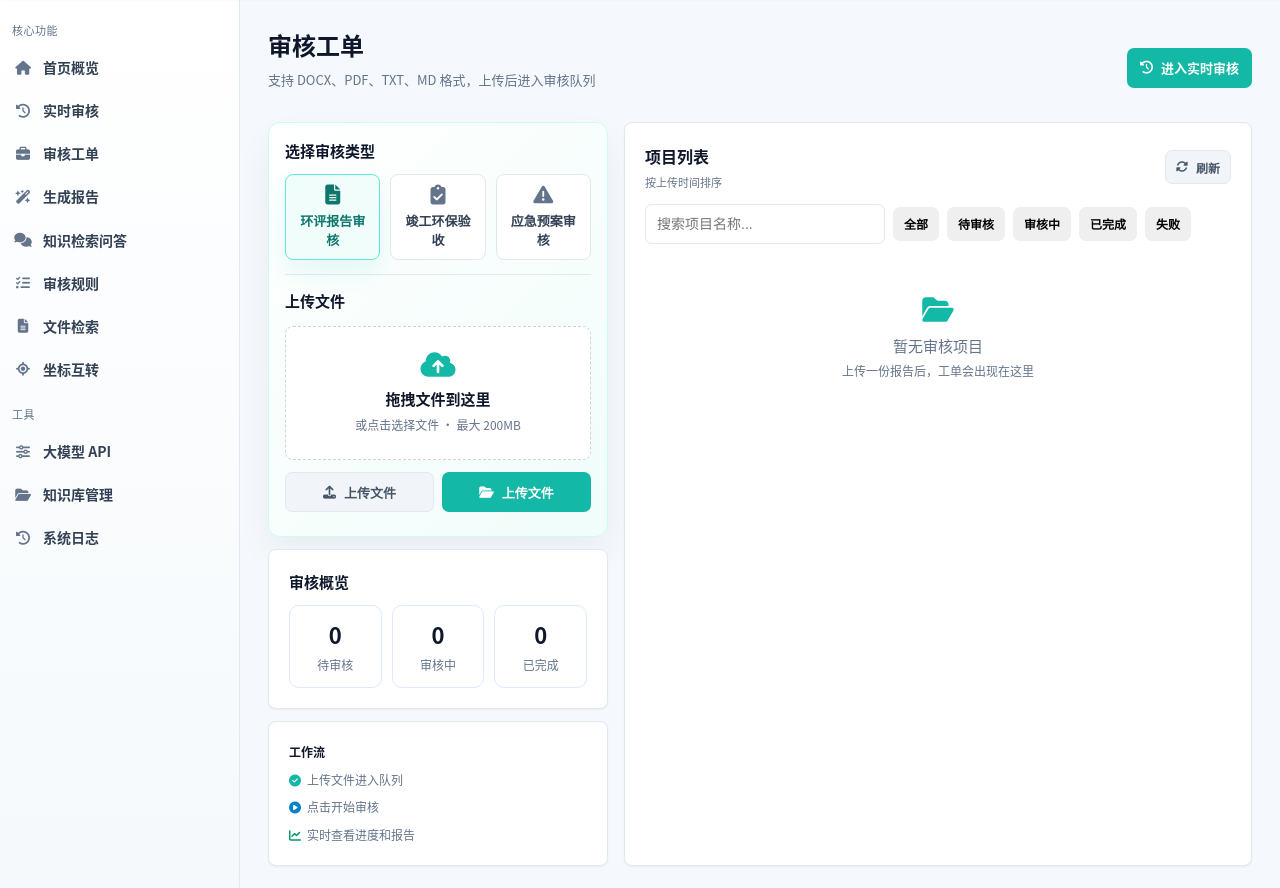
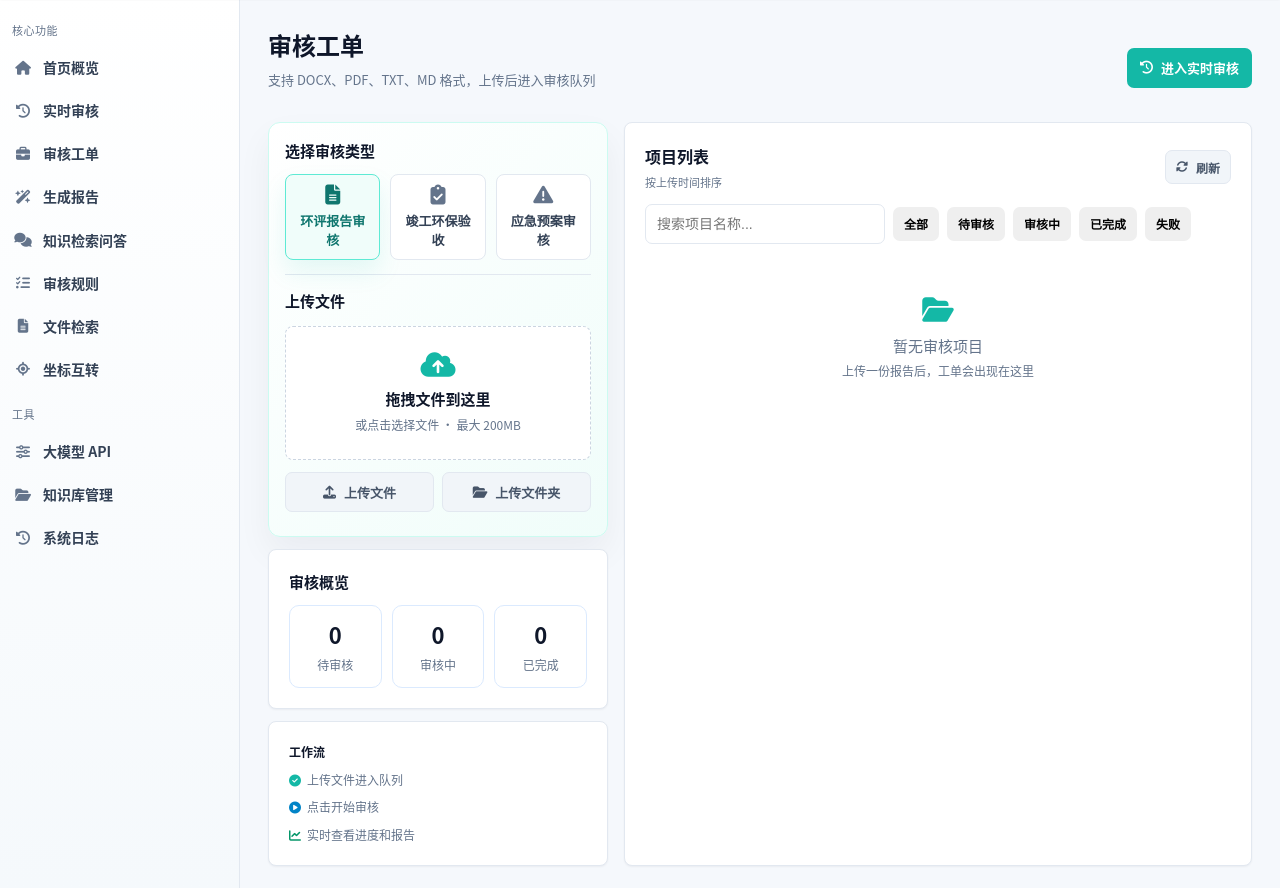
Before and after one commit to JianYu-code/eia-agent, a FastAPI app: page /app/audit in a window 1280 px wide. Shown: the part 69-957 px from the top of the page. Run offline with FastAPI, Linux system fonts and the light colour scheme; data that the repository does not hold is empty.

Commit message:
feat: P2 文件夹上传前端按钮 + LLM缓存面板

```diff
--- a/frontend/templates/audit.html
+++ b/frontend/templates/audit.html
@@ -22,6 +22,7 @@
         <div class="font-semibold" style="color:#0f172a;">上传文件</div>
       </div>
       <input type="file" id="reportInput" class="hidden" accept=".docx,.pdf,.txt,.md" onchange="uploadSingle(this.files[0])">
+      <input type="file" id="folderInput" class="hidden" webkitdirectory multiple onchange="uploadFolder(this.files)">
       <div id="dropZone" class="drop-zone mt-3" onclick="document.getElementById('reportInput').click()"
            ondragover="event.preventDefault()" ondrop="event.preventDefault();handleDrop(event)">
         <i class="fas fa-cloud-arrow-up" style="font-size:28px;color:var(--accent);margin-bottom:8px;"></i>
@@ -30,7 +31,7 @@
       </div>
       <div class="grid grid-2 gap-2 mt-3">
         <button class="btn btn-muted" onclick="document.getElementById('reportInput').click()"><i class="fas fa-upload"></i>上传文件</button>
-        <button class="btn btn-primary" onclick="document.getElementById('reportInput').click()"><i class="fas fa-folder-open"></i>上传文件</button>
+        <button class="btn btn-muted" onclick="document.getElementById('folderInput').click()"><i class="fas fa-folder-open"></i>上传文件夹</button>
       </div>
       <div id="uploadStatus" class="text-sm mt-2"></div>
     </div>
@@ -105,6 +106,25 @@ async function uploadSingle(file) {
     loadProjects();
   } catch(e) {
     document.getElementById('uploadStatus').innerHTML = '<span class="text-p0">'+esc(e.message)+'</span>';
+  }
+}
+
+async function uploadFolder(files) {
+  if (!files || !files.length) return;
+  document.getElementById('uploadStatus').innerHTML = '<span class="text-muted">上传文件夹中...</span>';
+  const fd = new FormData();
+  for (const f of files) fd.append('files', f, f.webkitRelativePath || f.name);
+  fd.append('folder_name', files[0].webkitRelativePath?.split('/')[0] || 'folder');
+  fd.append('audit_domain', auditDomain);
+  try {
+    const r = await fetch('/api/upload-folder', {method:'POST',body:fd});
+    const d = await r.json();
+    if (!r.ok) throw new Error(d.detail||'上传失败');
+    document.getElementById('uploadStatus').innerHTML = '<span class="text-success"><i class="fas fa-check-circle"></i> 文件夹上传完成: '+esc(d.project.filename)+'</span>';
+    document.getElementById('folderInput').value = '';
+    loadProjects();
+  } catch(e) {
+    document.getElementById('uploadStatus').innerHTML = '<span class="text-p0">'+e.message+'</span>';
   }
 }
 
```
